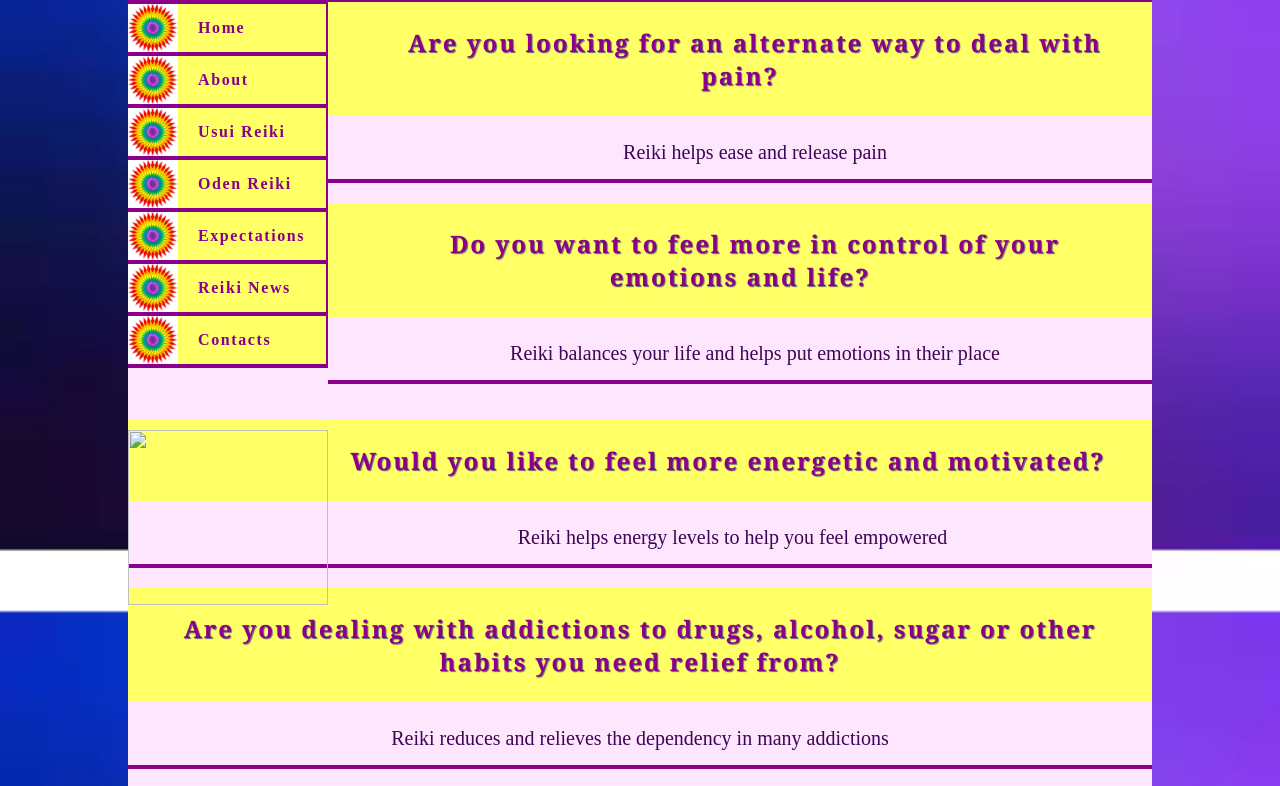
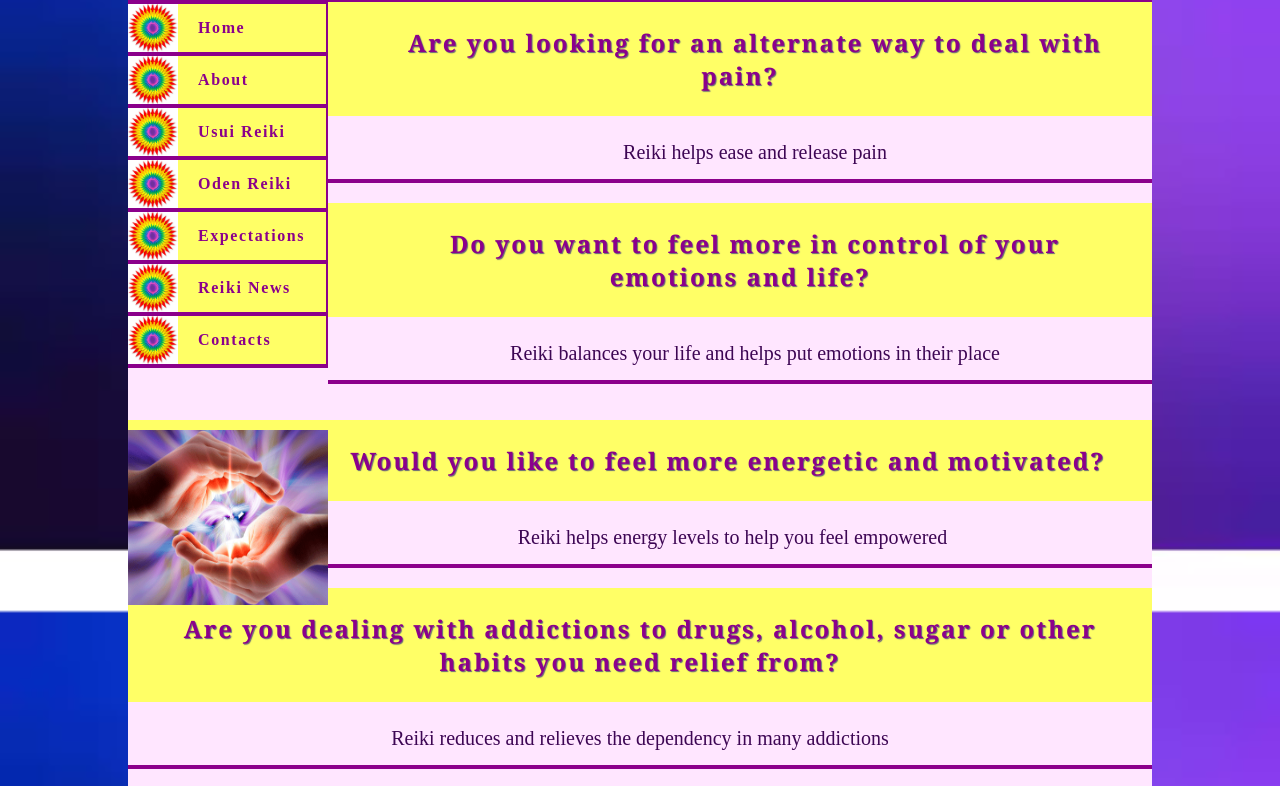
Before and after one commit to kylo2212/O-Reiki, a plain HTML site: page index.html in a window 1280 px wide. Shown: the part 250-1036 px from the top of the page. Drawn offline with Linux system fonts and the light colour scheme; files whose address does not match are found by name.

Commit message:
Update index.html

```diff
--- a/index.html
+++ b/index.html
@@ -35,7 +35,7 @@
 <p id="homeP">Reiki balances your life and helps put emotions in their place</p>
 </div>
 <div id="homeImg">
-<img src="images/REIKI.gif" width="200px" height="175px">
+<img src="REIKI.gif" width="200px" height="175px">
 </div>
 <h2 id="home">Would you like to feel more energetic and motivated?</h2>
 <p id="homeP">Reiki helps energy levels to help you feel empowered</p>
```
